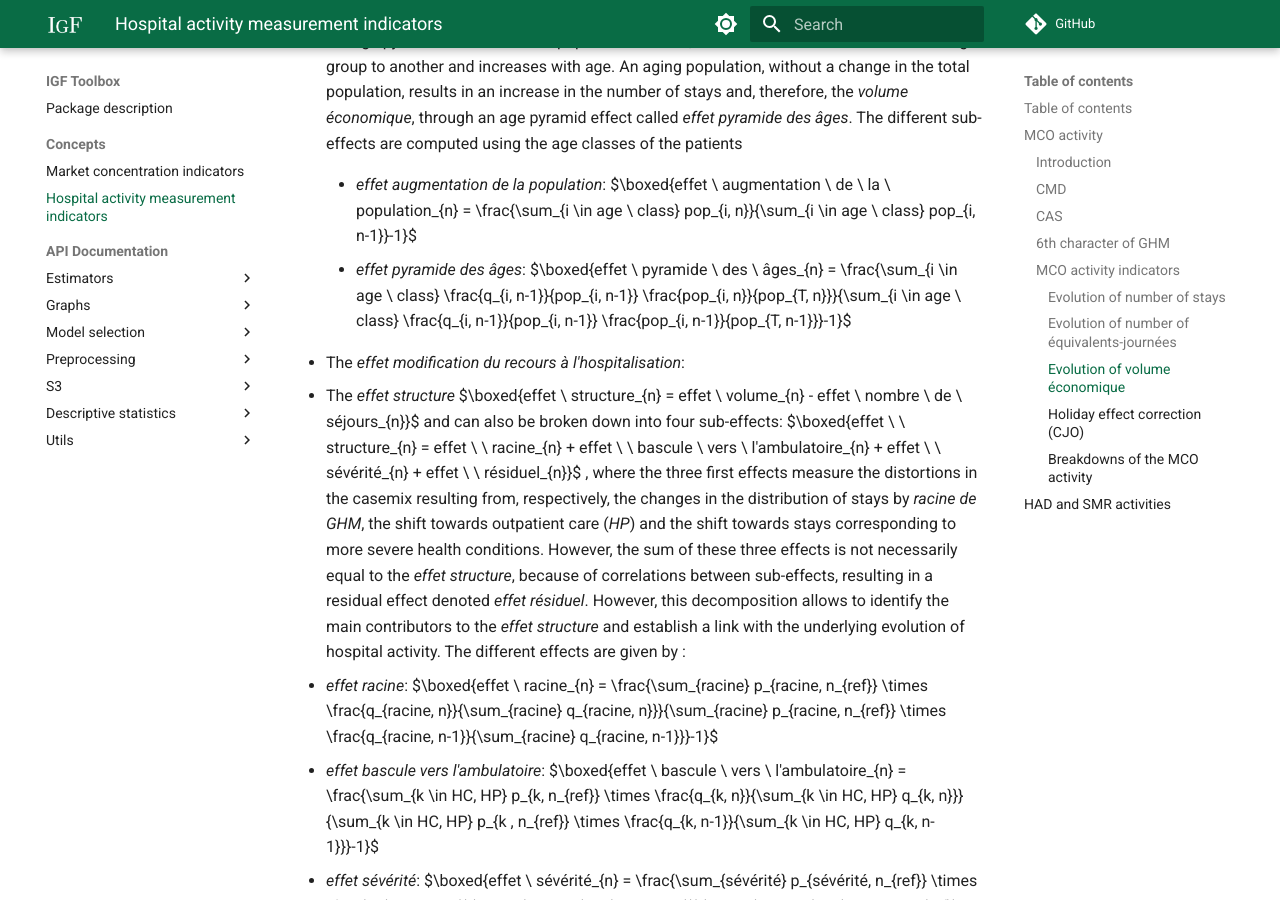
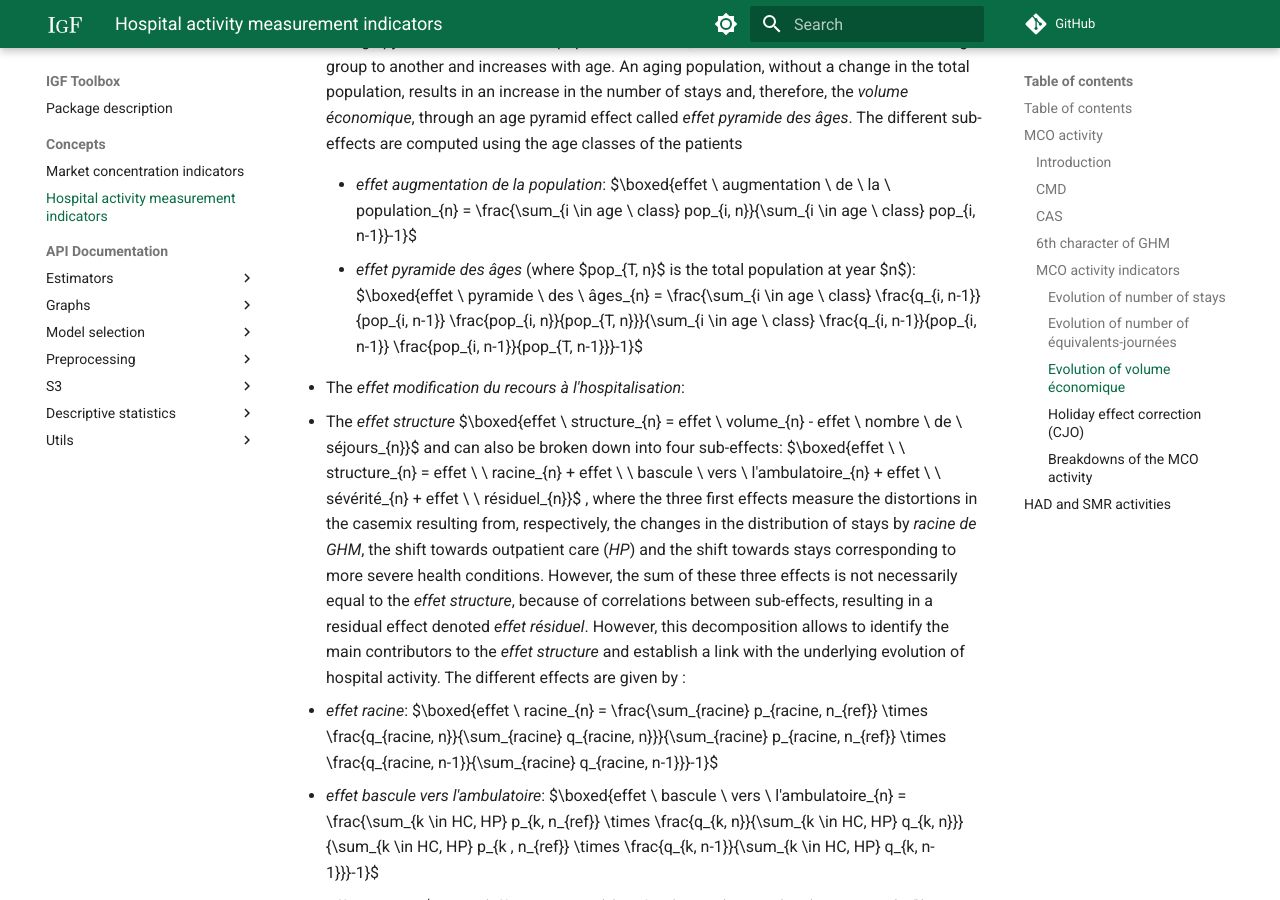
Before and after one commit to IGF-PSD/igf_toolbox, an MkDocs documentation site: the page built from docs/concepts/HOSPITAL_ACTIVITY.md, in a window 1280 px wide and 900 px high, scrolled down 7542 px. Built offline with MkDocs 1.6.1 and Material for MkDocs 9.7.7, drawn with Linux system fonts in a browser that asks for light colours; formulas are drawn with MathJax 3; comment, search, counter and statistics services are not loaded.

Commit message:
Update HOSPITAL_ACTIVITY.md

```diff
--- a/docs/concepts/HOSPITAL_ACTIVITY.md
+++ b/docs/concepts/HOSPITAL_ACTIVITY.md
@@ -168,7 +168,7 @@ The *effet nombre de séjours* corresponds to the annual change in the number of
 
       - *effet augmentation de la population*: $\boxed{effet \\ augmentation \\ de \\ la \\ population_{n} = \frac{\sum_{i \in age \\ class} pop_{i, n}}{\sum_{i \in age \\ class} pop_{i, n-1}}-1}$
 
-      - *effet pyramide des âges*: $\boxed{effet \\ pyramide \\ des \\ âges_{n} = \frac{\sum_{i \in age \\ class} \frac{q_{i, n-1}}{pop_{i, n-1}} \frac{pop_{i, n}}{pop_{T, n}}}{\sum_{i \in age \\ class} \frac{q_{i, n-1}}{pop_{i, n-1}} \frac{pop_{i, n-1}}{pop_{T, n-1}}}-1}$
+      - *effet pyramide des âges* (where $pop_{T, n}$ is the total population at year $n$): $\boxed{effet \\ pyramide \\ des \\ âges_{n} = \frac{\sum_{i \in age \\ class} \frac{q_{i, n-1}}{pop_{i, n-1}} \frac{pop_{i, n}}{pop_{T, n}}}{\sum_{i \in age \\ class} \frac{q_{i, n-1}}{pop_{i, n-1}} \frac{pop_{i, n-1}}{pop_{T, n-1}}}-1}$
 
   - The *effet modification du recours à l'hospitalisation*:
 
```
